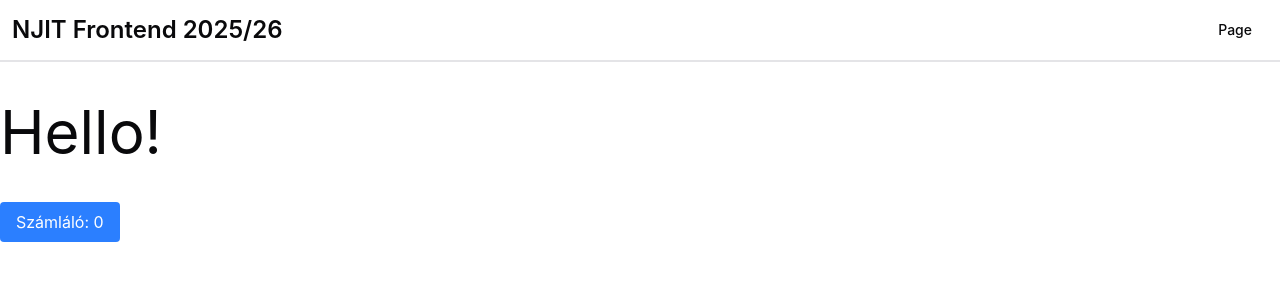
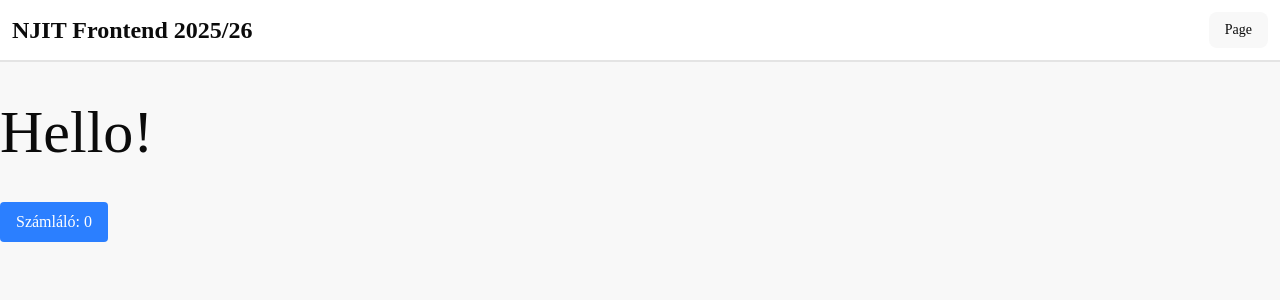
Before and after one commit to rabazso/appointment_system, a Vue app in the folder frontend/: page / in a window 1280 px wide. Shown: the top 300 px of the page. Built offline with nearby package versions, Linux system fonts and the light colour scheme; what @formkit/vue would draw is missing.

Commit message:
.env and main.css initialized

```diff
--- a/frontend/src/assets/main.css
+++ b/frontend/src/assets/main.css
@@ -1,9 +1,10 @@
 @import "tailwindcss";
-
+@import url('https://fonts.googleapis.com/css2?family=Geist+Mono:wght@100..900&family=Geist:wght@100..900&display=swap');
 
 @custom-variant dark (&:is(.dark *));
 
 @theme inline {
+  --font-sans: "Geist", "Geist Fallback";
   --color-background: var(--background);
   --color-foreground: var(--foreground);
   --color-card: var(--card);
@@ -43,81 +44,81 @@
 }
 
 :root {
-  --background: oklch(1 0 0);
-  --foreground: oklch(0.141 0.005 285.823);
-  --card: oklch(1 0 0);
-  --card-foreground: oklch(0.141 0.005 285.823);
-  --popover: oklch(1 0 0);
-  --popover-foreground: oklch(0.141 0.005 285.823);
-  --primary: oklch(0.21 0.006 285.885);
-  --primary-foreground: oklch(0.985 0 0);
-  --secondary: oklch(0.967 0.001 286.375);
-  --secondary-foreground: oklch(0.21 0.006 285.885);
-  --muted: oklch(0.967 0.001 286.375);
-  --muted-foreground: oklch(0.552 0.016 285.938);
-  --accent: oklch(0.967 0.001 286.375);
-  --accent-foreground: oklch(0.21 0.006 285.885);
+  --background: oklch(0.98 0 0);
+  --foreground: oklch(0.15 0 0);
+  --card: oklch(0.12 0 0);
+  --card-foreground: oklch(0.98 0 0);
+  --popover: oklch(0.98 0 0);
+  --popover-foreground: oklch(0.15 0 0);
+  --primary: oklch(0.15 0 0);
+  --primary-foreground: oklch(0.98 0 0);
+  --secondary: oklch(0.75 0.15 60);
+  --secondary-foreground: oklch(0.15 0 0);
+  --muted: oklch(0.92 0 0);
+  --muted-foreground: oklch(0.45 0 0);
+  --accent: oklch(0.75 0.15 60);
+  --accent-foreground: oklch(0.15 0 0);
   --destructive: oklch(0.577 0.245 27.325);
   --destructive-foreground: oklch(0.577 0.245 27.325);
-  --border: oklch(0.92 0.004 286.32);
-  --input: oklch(0.92 0.004 286.32);
-  --ring: oklch(0.705 0.015 286.067);
-  --chart-1: oklch(0.646 0.222 41.116);
+  --border: oklch(0.92 0 0);
+  --input: oklch(0.92 0 0);
+  --ring: oklch(0.75 0.15 60);
+  --chart-1: oklch(0.75 0.15 60);
   --chart-2: oklch(0.6 0.118 184.704);
   --chart-3: oklch(0.398 0.07 227.392);
   --chart-4: oklch(0.828 0.189 84.429);
   --chart-5: oklch(0.769 0.188 70.08);
   --radius: 0.625rem;
   --sidebar: oklch(0.985 0 0);
-  --sidebar-foreground: oklch(0.141 0.005 285.823);
-  --sidebar-primary: oklch(0.21 0.006 285.885);
+  --sidebar-foreground: oklch(0.145 0 0);
+  --sidebar-primary: oklch(0.205 0 0);
   --sidebar-primary-foreground: oklch(0.985 0 0);
-  --sidebar-accent: oklch(0.967 0.001 286.375);
-  --sidebar-accent-foreground: oklch(0.21 0.006 285.885);
-  --sidebar-border: oklch(0.92 0.004 286.32);
-  --sidebar-ring: oklch(0.705 0.015 286.067);
+  --sidebar-accent: oklch(0.97 0 0);
+  --sidebar-accent-foreground: oklch(0.205 0 0);
+  --sidebar-border: oklch(0.922 0 0);
+  --sidebar-ring: oklch(0.708 0 0);
 }
 
 .dark {
-  --background: oklch(0.141 0.005 285.823);
-  --foreground: oklch(0.985 0 0);
-  --card: oklch(0.141 0.005 285.823);
-  --card-foreground: oklch(0.985 0 0);
-  --popover: oklch(0.141 0.005 285.823);
-  --popover-foreground: oklch(0.985 0 0);
-  --primary: oklch(0.985 0 0);
-  --primary-foreground: oklch(0.21 0.006 285.885);
-  --secondary: oklch(0.274 0.006 286.033);
-  --secondary-foreground: oklch(0.985 0 0);
-  --muted: oklch(0.274 0.006 286.033);
-  --muted-foreground: oklch(0.705 0.015 286.067);
-  --accent: oklch(0.274 0.006 286.033);
-  --accent-foreground: oklch(0.985 0 0);
+  --background: oklch(0.12 0 0);
+  --foreground: oklch(0.95 0 0);
+  --card: oklch(0.18 0 0);
+  --card-foreground: oklch(0.95 0 0);
+  --popover: oklch(0.12 0 0);
+  --popover-foreground: oklch(0.95 0 0);
+  --primary: oklch(0.95 0 0);
+  --primary-foreground: oklch(0.15 0 0);
+  --secondary: oklch(0.75 0.15 60);
+  --secondary-foreground: oklch(0.15 0 0);
+  --muted: oklch(0.35 0 0);
+  --muted-foreground: oklch(0.7 0 0);
+  --accent: oklch(0.75 0.15 60);
+  --accent-foreground: oklch(0.15 0 0);
   --destructive: oklch(0.396 0.141 25.723);
   --destructive-foreground: oklch(0.637 0.237 25.331);
-  --border: oklch(0.274 0.006 286.033);
-  --input: oklch(0.274 0.006 286.033);
-  --ring: oklch(0.442 0.017 285.786);
-  --chart-1: oklch(0.488 0.243 264.376);
+  --border: oklch(0.28 0 0);
+  --input: oklch(0.28 0 0);
+  --ring: oklch(0.75 0.15 60);
+  --chart-1: oklch(0.75 0.15 60);
   --chart-2: oklch(0.696 0.17 162.48);
   --chart-3: oklch(0.769 0.188 70.08);
   --chart-4: oklch(0.627 0.265 303.9);
   --chart-5: oklch(0.645 0.246 16.439);
-  --sidebar: oklch(0.21 0.006 285.885);
+  --sidebar: oklch(0.205 0 0);
   --sidebar-foreground: oklch(0.985 0 0);
   --sidebar-primary: oklch(0.488 0.243 264.376);
   --sidebar-primary-foreground: oklch(0.985 0 0);
-  --sidebar-accent: oklch(0.274 0.006 286.033);
+  --sidebar-accent: oklch(0.269 0 0);
   --sidebar-accent-foreground: oklch(0.985 0 0);
-  --sidebar-border: oklch(0.274 0.006 286.033);
-  --sidebar-ring: oklch(0.442 0.017 285.786);
+  --sidebar-border: oklch(0.269 0 0);
+  --sidebar-ring: oklch(0.439 0 0);
 }
 
 @layer base {
   * {
-    @apply border-border outline-ring/50;
+    @apply border-border outline-ring/50 font-sans;
   }
   body {
-    @apply bg-background text-foreground;
+    @apply bg-background text-foreground font-sans;
   }
 }
```
Also changed, not shown: 1 other file (tests, documents, lock files or other folders).
